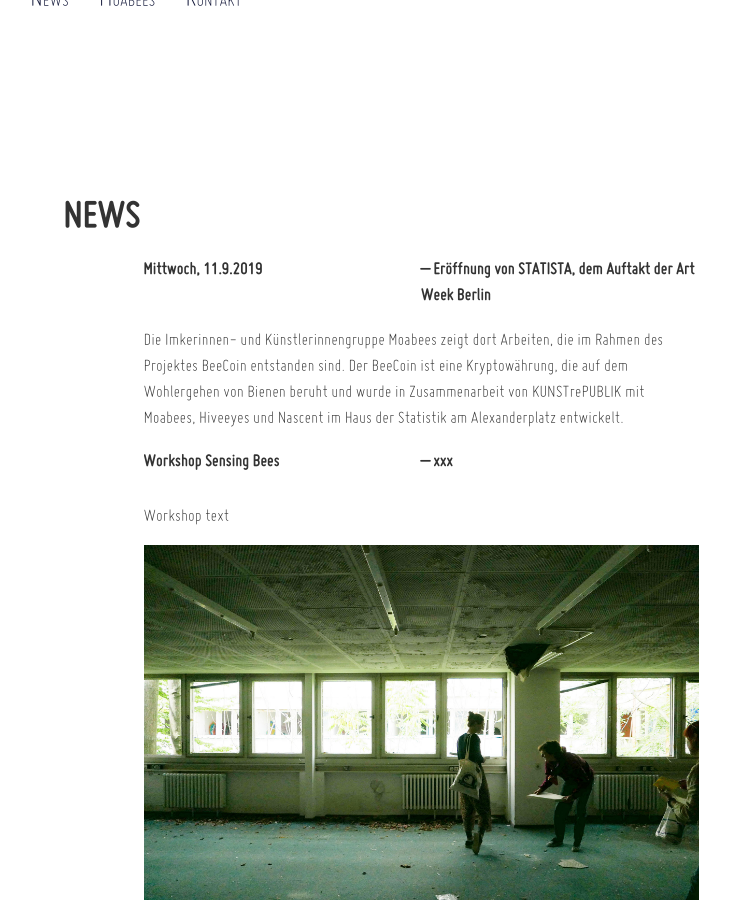
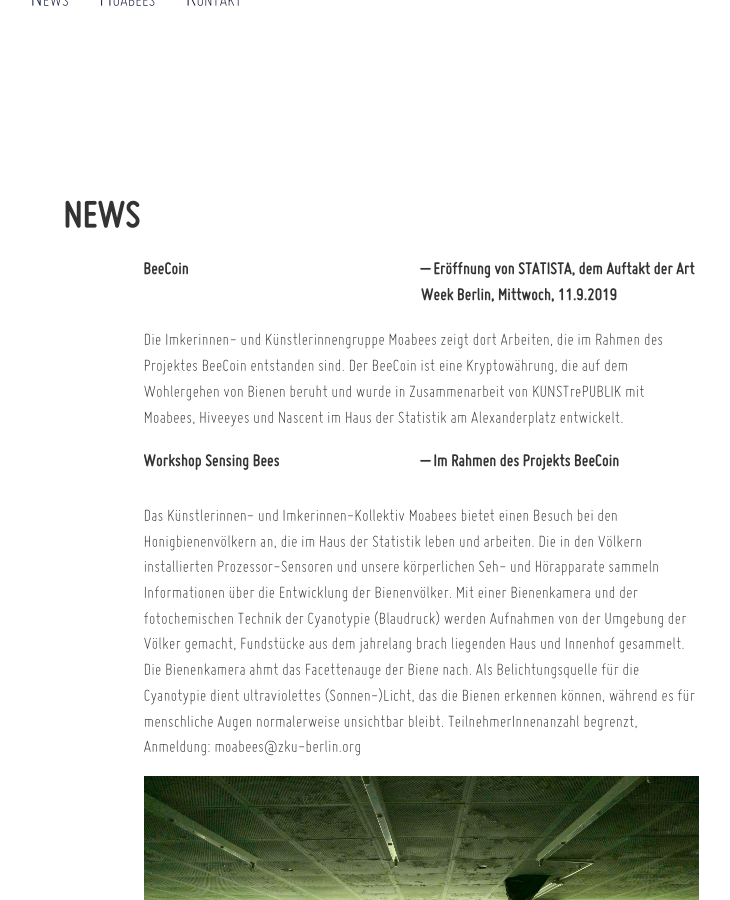
Before and after one commit to dieda/moabienen.berlin-bienenstadt.de, a Jekyll site: the page built from index.html, in a window 1280 px wide and 900 px high, scrolled down 372 px. Shown: the whole window, without its empty margins (219-949 px from the left). Built offline with Jekyll 4.4.1, drawn with Linux system fonts in a browser that asks for light colours.

Commit message:
sensign bees text
sensing bees text

```diff
--- a/index.html
+++ b/index.html
@@ -29,10 +29,10 @@ nav:
 <p>
 <dl class="dl-horizontal">
 <dt>
-    Mittwoch, 11.9.2019
+    BeeCoin
   </dt>
   <dd>
-     Eröffnung von STATISTA, dem Auftakt der Art Week Berlin
+     Eröffnung von STATISTA, dem Auftakt der Art Week Berlin, Mittwoch, 11.9.2019
    </dd>
    </dl>
 Die Imkerinnen- und Künstlerinnengruppe Moabees zeigt dort Arbeiten, die im Rahmen des Projektes BeeCoin entstanden sind.
@@ -46,10 +46,12 @@ Der BeeCoin ist eine Kryptowährung, die auf dem Wohlergehen von Bienen beruht u
     Workshop Sensing Bees
   </dt>
   <dd>
-     xxx
+     Im Rahmen des Projekts BeeCoin
    </dd>
    </dl>
-Workshop text
+Das Künstlerinnen- und Imkerinnen-Kollektiv Moabees bietet einen Besuch bei den Honigbienenvölkern an, die im Haus der Statistik leben und arbeiten. Die in den Völkern installierten Prozessor-Sensoren und unsere körperlichen Seh- und Hörapparate sammeln Informationen über die Entwicklung der Bienenvölker. Mit einer Bienenkamera und der fotochemischen Technik der Cyanotypie (Blaudruck) werden Aufnahmen von der Umgebung der Völker gemacht, Fundstücke aus dem jahrelang brach liegenden Haus und Innenhof gesammelt. Die Bienenkamera ahmt das Facettenauge der Biene nach. Als Belichtungsquelle für die Cyanotypie dient ultraviolettes (Sonnen-)Licht, das die Bienen erkennen können, während es für menschliche Augen normalerweise unsichtbar bleibt.
+
+TeilnehmerInnenanzahl begrenzt, Anmeldung: moabees@zku-berlin.org
 </p>
 
 
```
